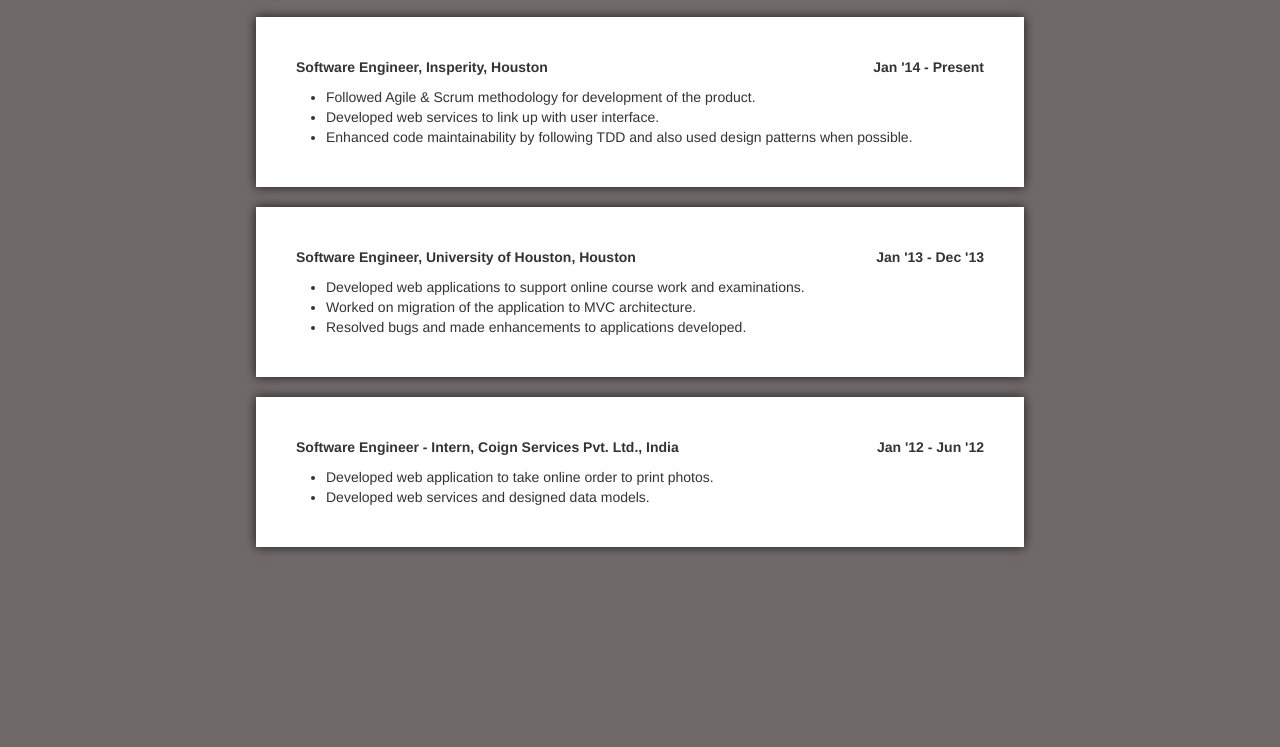
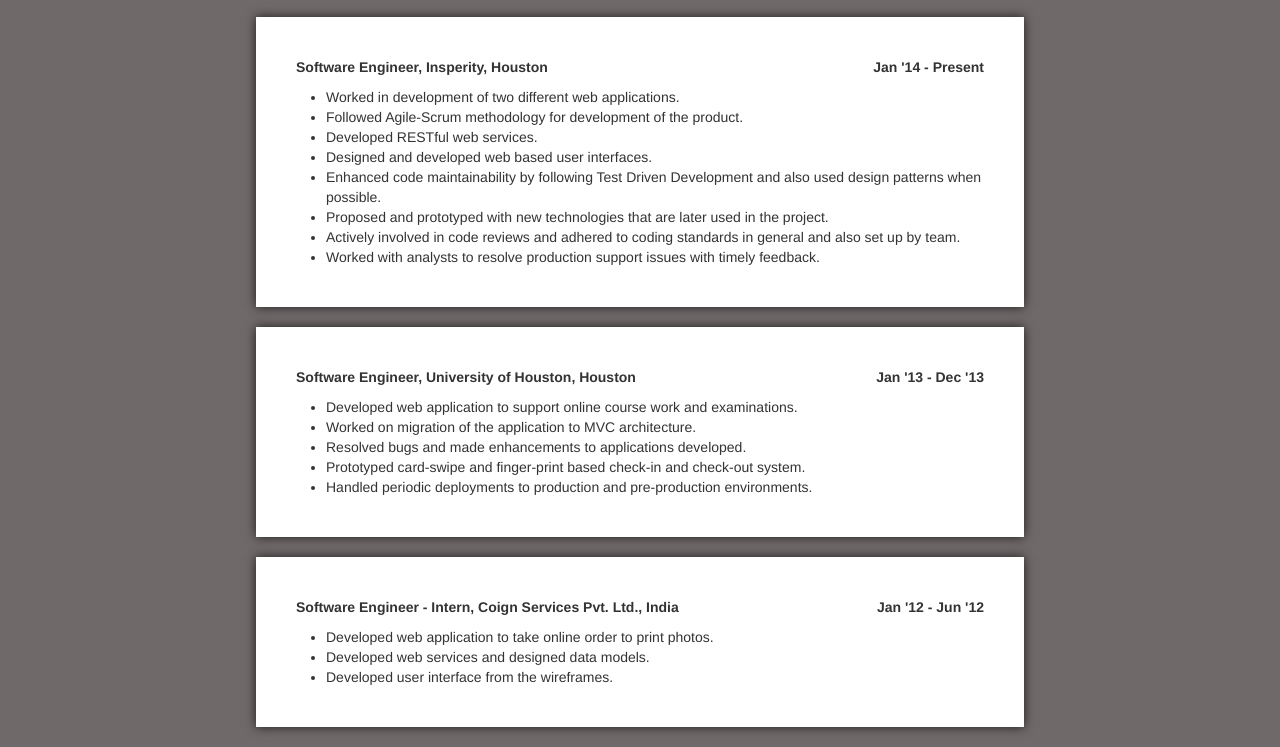
Before and after one commit to saitejerupaka/WebSiteTemplate, a website: page index.html at #/Experience in a window 1280 px wide. Shown: the part 53-800 px from the top of the page. Drawn offline with Linux system fonts and the light colour scheme.

Commit message:
Profile Update

```diff
--- a/MyExperience.html
+++ b/MyExperience.html
@@ -5,9 +5,15 @@
 	</aside>
 	<div>
 			<ul>
-				<li> Followed Agile & Scrum methodology for development of the product.</li>
-				<li> Developed web services to link up with user interface.</li>
-				<li> Enhanced code maintainability by following TDD and also used design patterns when possible.</li>
+				<li>	Worked in development of two different web applications.</li>
+				<li>	Followed Agile-Scrum methodology for development of the product.</li>
+				<li>	Developed RESTful web services.</li>
+				<li>	Designed and developed web based user interfaces. </li>
+				<li>	Enhanced code maintainability by following Test Driven Development and also used design patterns when possible.</li>
+				<li>	Proposed and prototyped with new technologies that are later used in the project.</li>
+				<li>	Actively involved in code reviews and adhered to coding standards in general and also set up by team.</li>
+				<li>	Worked with analysts to resolve production support issues with timely feedback.</li>
+
 			</ul>
 	</div>
 </section>
@@ -18,9 +24,11 @@
 	</aside>
 	<div>
 			<ul>
-				<li> Developed web applications to support online course work and examinations.</li>
-				<li> Worked on migration of the application to MVC architecture.</li>
-				<li> Resolved bugs and made enhancements to applications developed.</li>
+				<li>	Developed web application to support online course work and examinations. </li>
+				<li>	Worked on migration of the application to MVC architecture. </li>
+				<li>	Resolved bugs and made enhancements to applications developed. </li>
+				<li>	Prototyped card-swipe and finger-print based check-in and check-out system.</li>
+				<li>	Handled periodic deployments to production and pre-production environments. </li>
 			</ul>
 	</div>
 </section>
@@ -33,6 +41,7 @@
 			<ul>
 				<li> Developed web application to take online order to print photos.</li>
 				<li> Developed web services and designed data models.</li>
+				<li> Developed user interface from the wireframes.</li>
 			</ul>
 	</div>
 </section>
```
Also changed, not shown: MySelf.html (+1 -1 lines).
